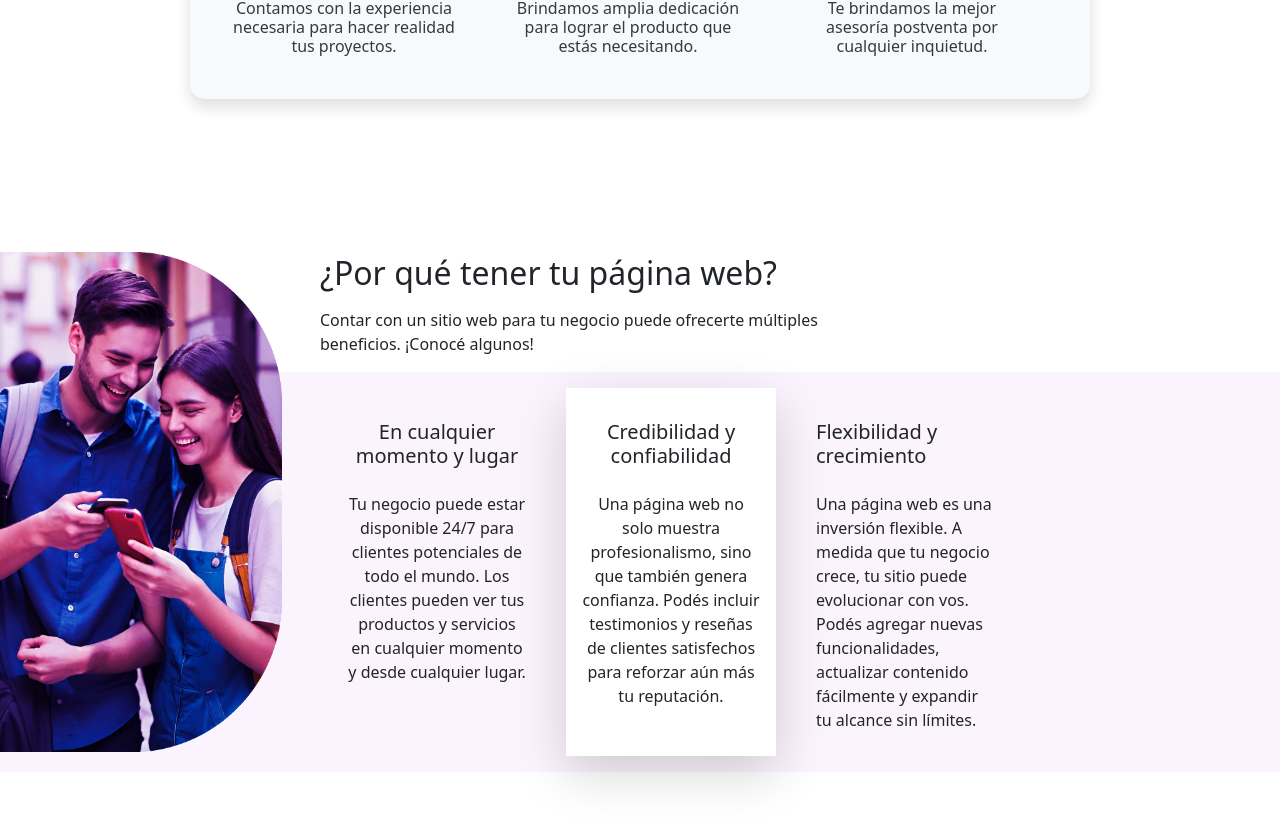
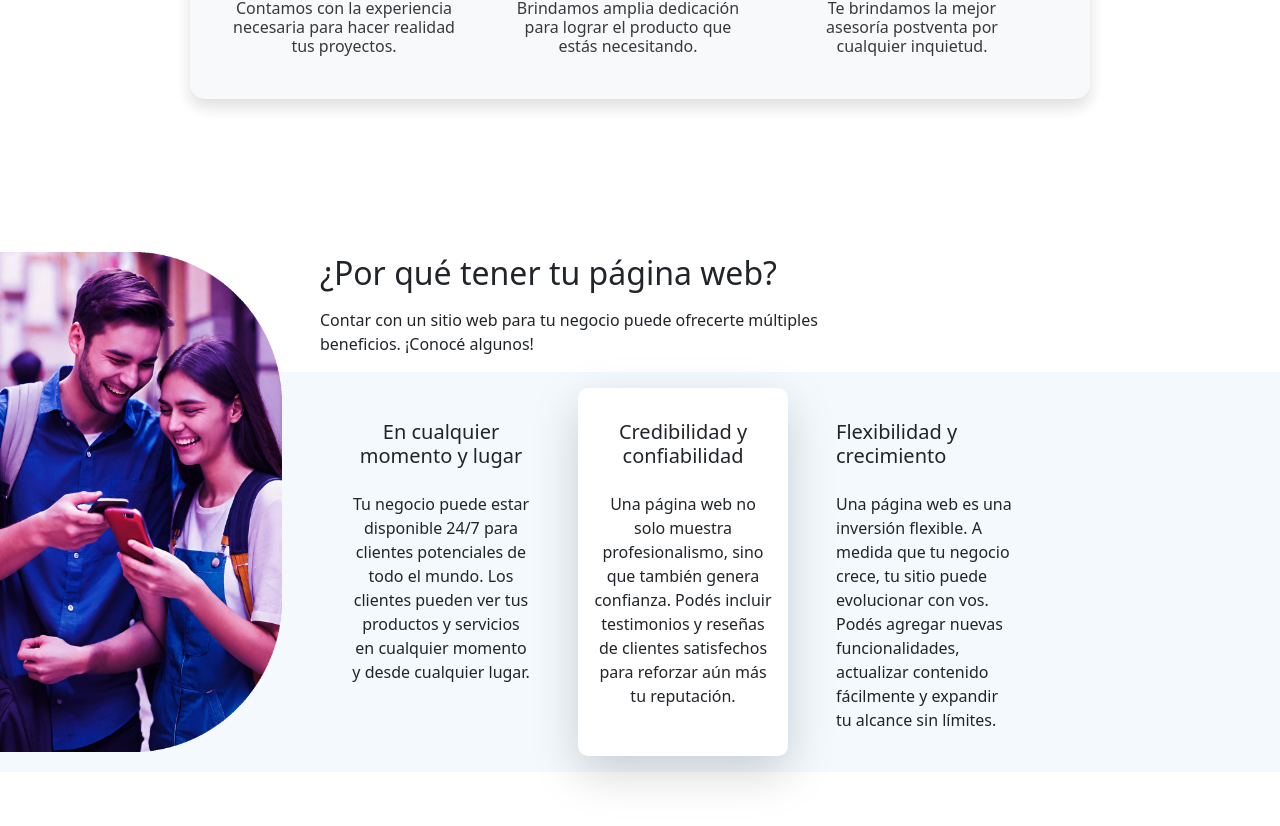
Before and after one commit to LeanRamirez/sem_solutions, a React (Vite) app: page / in a window 1280 px wide. Shown: the part 562-1388 px from the top of the page. Built offline with nearby package versions, Linux system fonts and the light colour scheme.

Commit message:
style benefits

```diff
--- a/src/App.jsx
+++ b/src/App.jsx
@@ -1,7 +1,7 @@
 import React from "react"
 import Navbar from './components/navbar/navbar';
 import Home from './components/home/home';
-import Trabajos from "./components/trabajos/trabajos";
+import Benefits from "./components/benefits/benefits";
 import 'bootstrap/dist/css/bootstrap.min.css';
 import 'bootstrap/dist/js/bootstrap.bundle';
 
@@ -12,7 +12,7 @@ function App() {
      <div >
        <Home></Home>
       <Navbar/>
-      <Trabajos/>
+      <Benefits/>
      </div>
   )
 }
--- a/src/components/trabajos/trabajos.jsx
+++ b/src/components/benefits/benefits.jsx
@@ -1,9 +1,9 @@
 import React from "react";
-import style from "./trabajos.module.css";
+import style from "./benefits.module.css";
 // "../../assets/img/curved-images/curved13.jpg
 import img1 from "../../assets/img1.png";
 
-const Trabajos=()=>{
+const Benefits=()=>{
     return(
         <>
             <section className="">
@@ -30,19 +30,19 @@ const Trabajos=()=>{
                                         </div>
                                         <div className="col-xl-9">
                                             <div className="row">
-                                                <div className="col-xl-3 col-md-4 py-md-5 py-xl-3">
+                                                <div className="col-xl-3 col-md-4 py-md-5 py-xl-3 mx-1">
                                                     <div className="p-3  border-radius-lg p-3">
                                                         <h5 className="mt-3">En cualquier momento y lugar</h5>
                                                         <p className="py-3">Tu negocio puede estar disponible 24/7 para clientes potenciales de todo el mundo. Los clientes pueden ver tus productos y servicios en cualquier momento y desde cualquier lugar.</p>
                                                     </div>
                                                 </div>
-                                                <div className="col-xl-3 col-md-4 py-md-5 py-xl-3">
-                                                    <div className="p-3 text-start bg-white shadow-lg rounded-25">
+                                                <div className="col-xl-3 col-md-4 py-md-5 py-xl-3 mx-1">
+                                                    <div className={`p-3 text-start bg-white shadow-lg ${style.middleData}`}>
                                                         <h5 className="mt-3 text-center">Credibilidad y confiabilidad</h5>
                                                         <p className="text-center py-3">Una página web no solo muestra profesionalismo, sino que también genera confianza. Podés incluir testimonios y reseñas de clientes satisfechos para reforzar aún más tu reputación.</p>
                                                     </div>
                                                 </div>
-                                                <div className="col-xl-3 col-md-4 py-md-5 py-xl-3">
+                                                <div className="col-xl-3 col-md-4 py-md-5 py-xl-3 mx-1">
                                                     <div className="p-3 text-start border-radius-lg">
                                                         <h5 className="mt-3">Flexibilidad y crecimiento</h5>
                                                         <p className="py-3">Una página web es una inversión flexible. A medida que tu negocio crece, tu sitio puede evolucionar con vos. Podés agregar nuevas funcionalidades, actualizar contenido fácilmente y expandir tu alcance sin límites.</p>
@@ -61,6 +61,6 @@ const Trabajos=()=>{
     )
 }
 
-export default Trabajos;
+export default Benefits;
 
 // "../../assets/img/pattern-points.png"
--- a/src/components/trabajos/trabajos.module.css
+++ b/src/components/benefits/benefits.module.css
@@ -3,7 +3,7 @@
     flex-direction: row;
 }
 .itemsContainer {
-    background-color: rgb(251, 243, 253);
+    background-color: rgb(243, 249, 253);
     height: 400px;
 }
 .img{
@@ -13,3 +13,6 @@
     bottom: 120px;
     left: -30px;
 }
+.middleData {
+    border-radius: 10px;
+}
```
